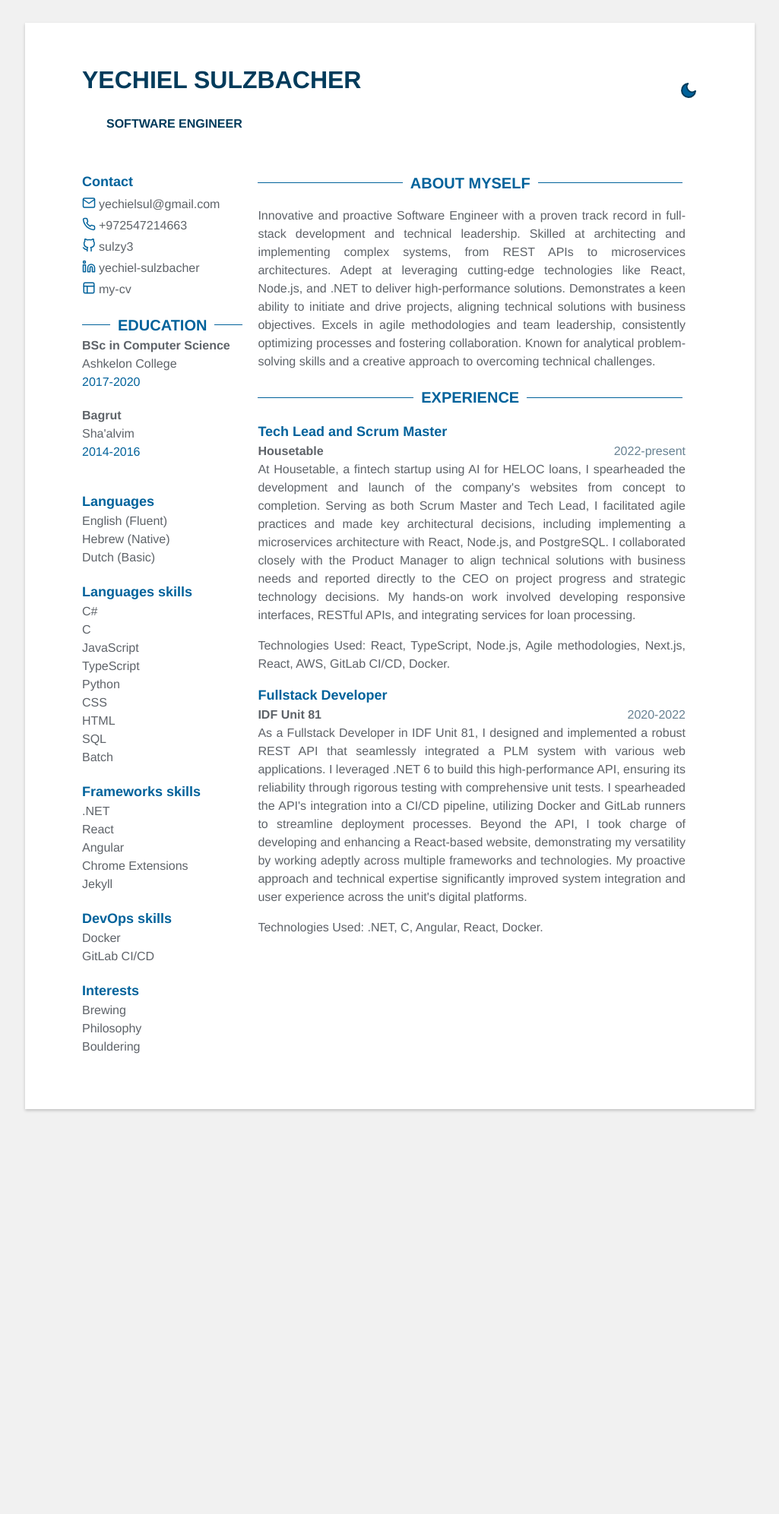
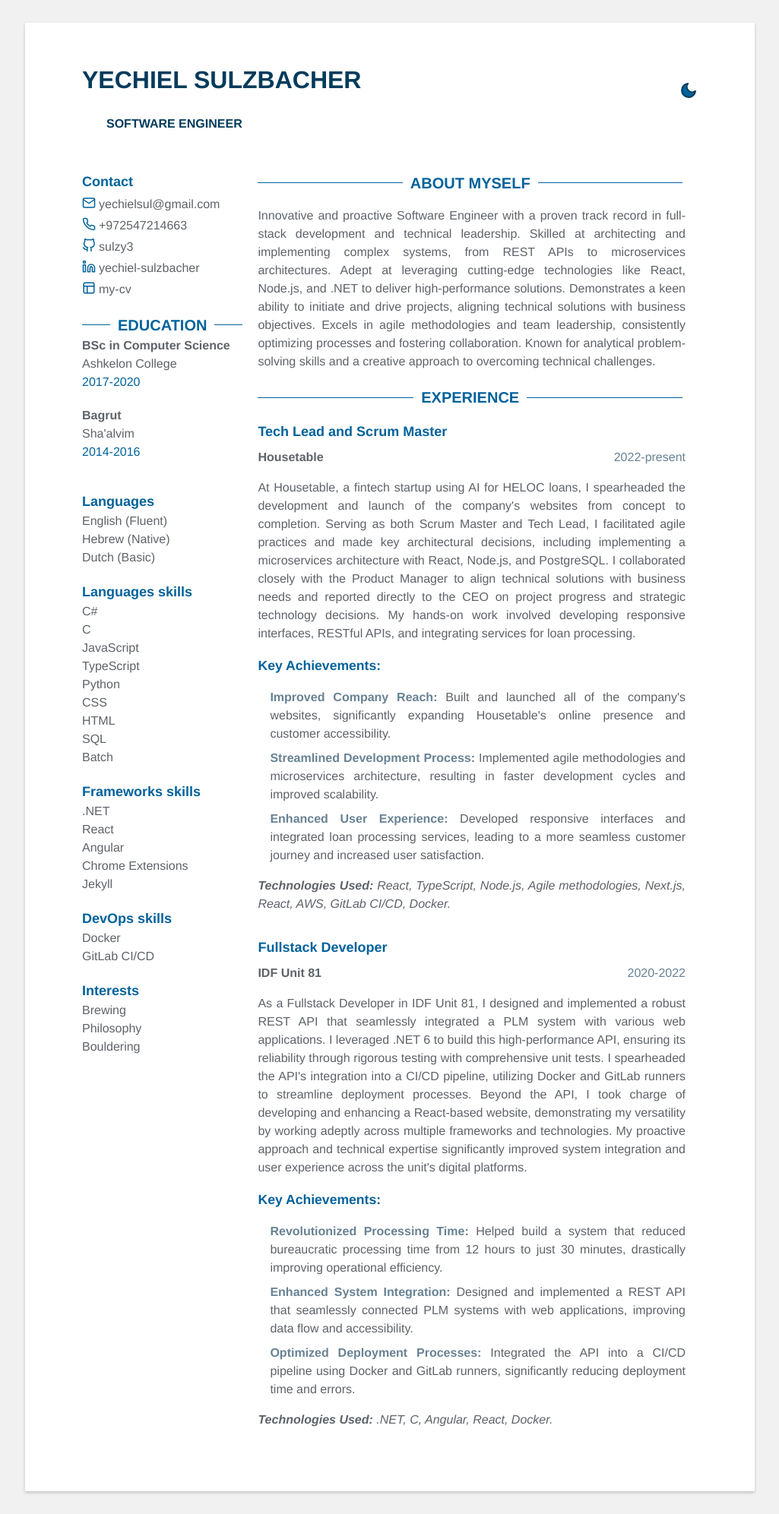
Before and after one commit to chaniheller97/my-cv, a Jekyll site: the page built from index.html, in a window 1280 px wide. Shown: the whole page at 76% size, without its empty margins (127-1152 px from the left). Built offline with Jekyll 4.4.1, drawn with Linux system fonts in a browser that asks for light colours; before the commit the page ends 1490 px from its top, so only the background shows below that.

Commit message:
try new format

```diff
--- a/_data/data.yml
+++ b/_data/data.yml
@@ -58,12 +58,20 @@ skills:
 profile: |
    Innovative and proactive Software Engineer with a proven track record in full-stack development and technical leadership. Skilled at architecting and implementing complex systems, from REST APIs to microservices architectures. Adept at leveraging cutting-edge technologies like React, Node.js, and .NET to deliver high-performance solutions. Demonstrates a keen ability to initiate and drive projects, aligning technical solutions with business objectives. Excels in agile methodologies and team leadership, consistently optimizing processes and fostering collaboration. Known for analytical problem-solving skills and a creative approach to overcoming technical challenges.
 # Experience
+# Experience
 experience:
   - role: Tech Lead and Scrum Master
     time: 2022-present
     company: Housetable
     details: |
         At Housetable, a fintech startup using AI for HELOC loans, I spearheaded the development and launch of the company's websites from concept to completion. Serving as both Scrum Master and Tech Lead, I facilitated agile practices and made key architectural decisions, including implementing a microservices architecture with React, Node.js, and PostgreSQL. I collaborated closely with the Product Manager to align technical solutions with business needs and reported directly to the CEO on project progress and strategic technology decisions. My hands-on work involved developing responsive interfaces, RESTful APIs, and integrating services for loan processing.
+    achievements:
+      - title: Improved Company Reach
+        description: Built and launched all of the company's websites, significantly expanding Housetable's online presence and customer accessibility.
+      - title: Streamlined Development Process
+        description: Implemented agile methodologies and microservices architecture, resulting in faster development cycles and improved scalability.
+      - title: Enhanced User Experience
+        description: Developed responsive interfaces and integrated loan processing services, leading to a more seamless customer journey and increased user satisfaction.
     technologies_used: |
       React, TypeScript, Node.js, Agile methodologies, Next.js, React, AWS, GitLab CI/CD, Docker.
 
@@ -72,5 +80,12 @@ experience:
     company: IDF Unit 81
     details: |
       As a Fullstack Developer in IDF Unit 81, I designed and implemented a robust REST API that seamlessly integrated a PLM system with various web applications. I leveraged .NET 6 to build this high-performance API, ensuring its reliability through rigorous testing with comprehensive unit tests. I spearheaded the API's integration into a CI/CD pipeline, utilizing Docker and GitLab runners to streamline deployment processes. Beyond the API, I took charge of developing and enhancing a React-based website, demonstrating my versatility by working adeptly across multiple frameworks and technologies. My proactive approach and technical expertise significantly improved system integration and user experience across the unit's digital platforms.
+    achievements:
+      - title: Revolutionized Processing Time
+        description: Helped build a system that reduced bureaucratic processing time from 12 hours to just 30 minutes, drastically improving operational efficiency.
+      - title: Enhanced System Integration
+        description: Designed and implemented a REST API that seamlessly connected PLM systems with web applications, improving data flow and accessibility.
+      - title: Optimized Deployment Processes
+        description: Integrated the API into a CI/CD pipeline using Docker and GitLab runners, significantly reducing deployment time and errors.
     technologies_used: |
       .NET, C, Angular, React, Docker.
--- a/_includes/experience.html
+++ b/_includes/experience.html
@@ -12,9 +12,21 @@
                 <span class="time">{{exp.time}}</span>
             </div>
             <div class="details">{{exp.details}}</div>
-            <p class="technologies">Technologies Used: {{exp.technologies_used}}</p>
+            {% if exp.achievements %}
+                <div class="achievements">
+                    <h3>Key Achievements:</h3>
+                    <ul>
+                    {% for achievement in exp.achievements %}
+                        <li>
+                            <strong>{{ achievement.title }}:</strong>
+                            {{ achievement.description }}
+                        </li>
+                    {% endfor %}
+                    </ul>
+                </div>
+            {% endif %}
+            <p class="technologies"><strong>Technologies Used:</strong> {{exp.technologies_used}}</p>
         </div>
-
     {% endfor %}
 </section>
 {% endif %}
--- a/_sass/includes/experience.scss
+++ b/_sass/includes/experience.scss
@@ -3,12 +3,17 @@
         @include header;
     }
     .experience-item {
+        margin-bottom: 2rem;
+
         .role {
             @include sub-header;
+            margin-bottom: 0.5rem;
         }
         .company {
             @include body-text;
             font-weight: bold;
+            margin-bottom: 1rem;
+
             .time {
                 float: right;
                 color: var(--fg-color-title-sm);
@@ -17,9 +22,34 @@
         }
         .details {
             @include body-text;
+            margin-bottom: 1rem;
+        }
+        .achievements {
+            margin-bottom: 1rem;
+
+            h3 {
+                @include sub-header;
+                font-size: 1.1em;
+                margin-bottom: 0.5rem;
+            }
+
+            ul {
+                list-style-type: none;
+                padding-left: 1rem;
+
+                li {
+                    @include body-text;
+                    margin-bottom: 0.5rem;
+
+                    strong {
+                        color: var(--fg-color-title-sm);
+                    }
+                }
+            }
         }
         .technologies {
             @include body-text;
+            font-style: italic;
         }
     }
 }
```
